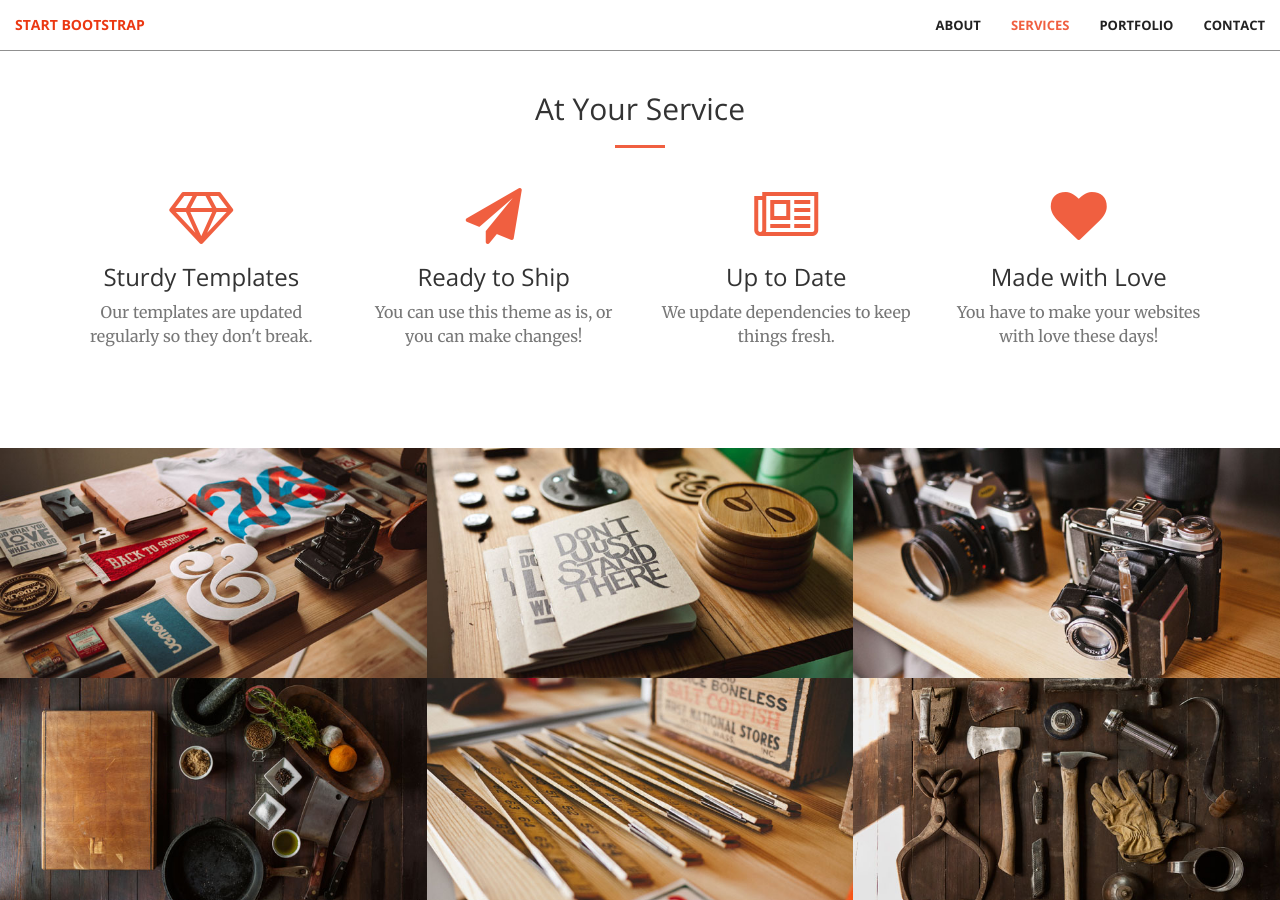
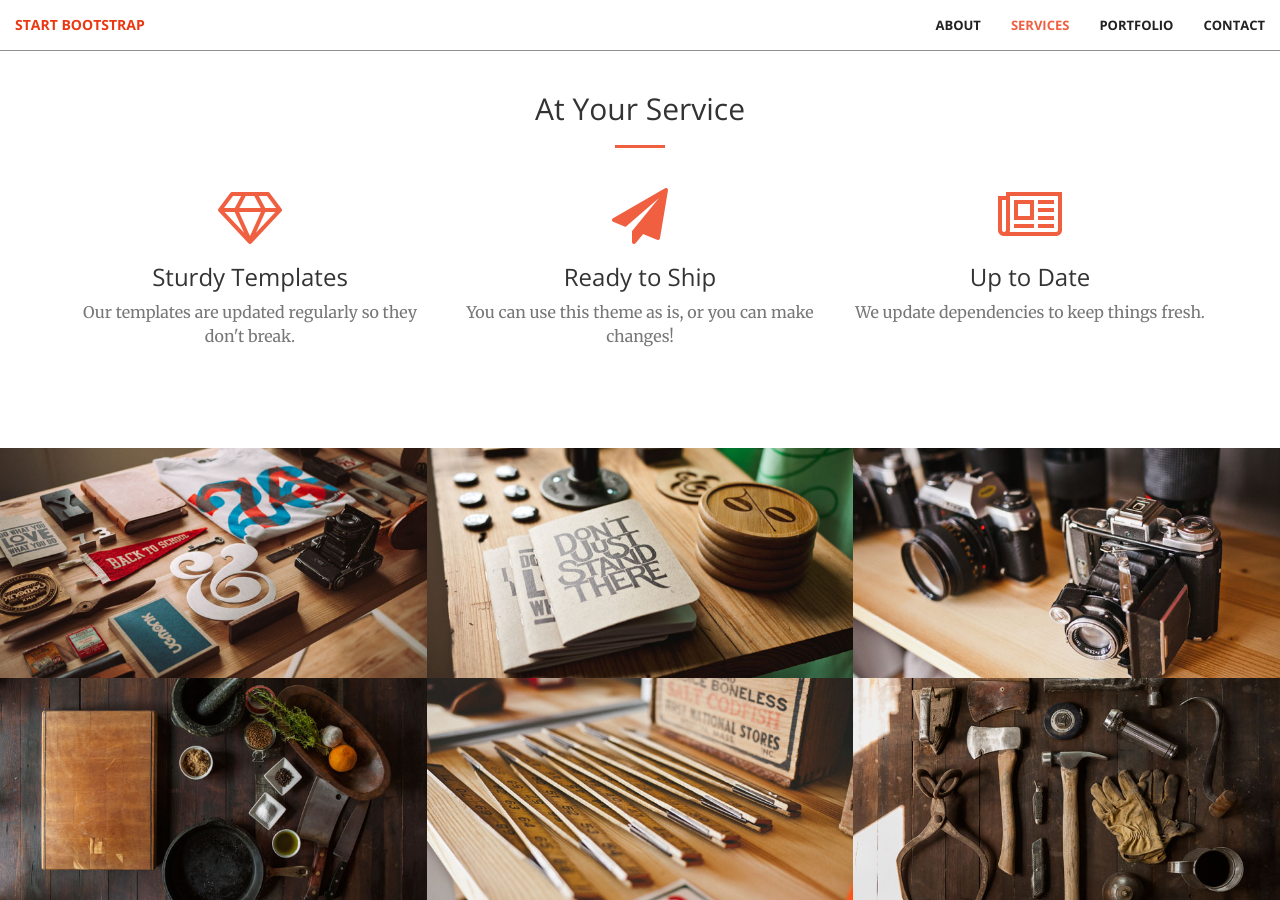
Before and after one commit to Teeman9803/test-netlify, a Jekyll site: the page built from index.html, in a window 1280 px wide and 900 px high, scrolled down 1326 px. Built offline with Jekyll 4.4.1, drawn with Linux system fonts in a browser that asks for light colours.

Commit message:
changed layout for services section

```diff
--- a/_includes/services.html
+++ b/_includes/services.html
@@ -9,34 +9,27 @@
     </div>
     <div class="container">
         <div class="row">
-            <div class="col-lg-3 col-md-6 text-center">
+            <div class="col-lg-4 col-md-6 text-center">
                 <div class="service-box">
                     <i class="fa fa-4x fa-diamond wow bounceIn text-primary"></i>
                     <h3>Sturdy Templates</h3>
                     <p class="text-muted">Our templates are updated regularly so they don't break.</p>
                 </div>
             </div>
-            <div class="col-lg-3 col-md-6 text-center">
+            <div class="col-lg-4 col-md-6 text-center">
                 <div class="service-box">
                     <i class="fa fa-4x fa-paper-plane wow bounceIn text-primary" data-wow-delay=".1s"></i>
                     <h3>Ready to Ship</h3>
                     <p class="text-muted">You can use this theme as is, or you can make changes!</p>
                 </div>
             </div>
-            <div class="col-lg-3 col-md-6 text-center">
+            <div class="col-lg-4 col-md-6 text-center">
                 <div class="service-box">
                     <i class="fa fa-4x fa-newspaper-o wow bounceIn text-primary" data-wow-delay=".2s"></i>
                     <h3>Up to Date</h3>
                     <p class="text-muted">We update dependencies to keep things fresh.</p>
                 </div>
             </div>
-            <div class="col-lg-3 col-md-6 text-center">
-                <div class="service-box">
-                    <i class="fa fa-4x fa-heart wow bounceIn text-primary" data-wow-delay=".3s"></i>
-                    <h3>Made with Love</h3>
-                    <p class="text-muted">You have to make your websites with love these days!</p>
-                </div>
-            </div>
         </div>
     </div>
 </section>
```
